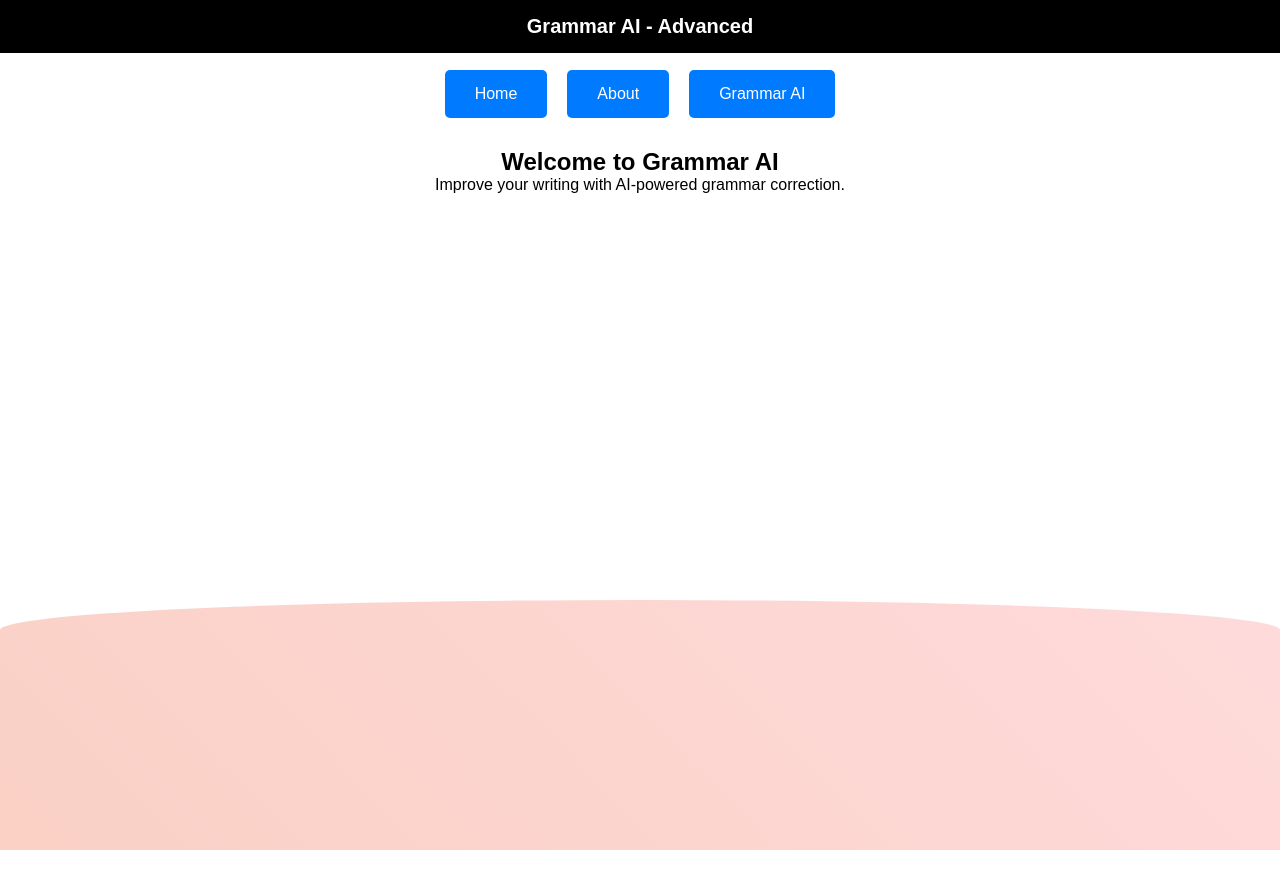
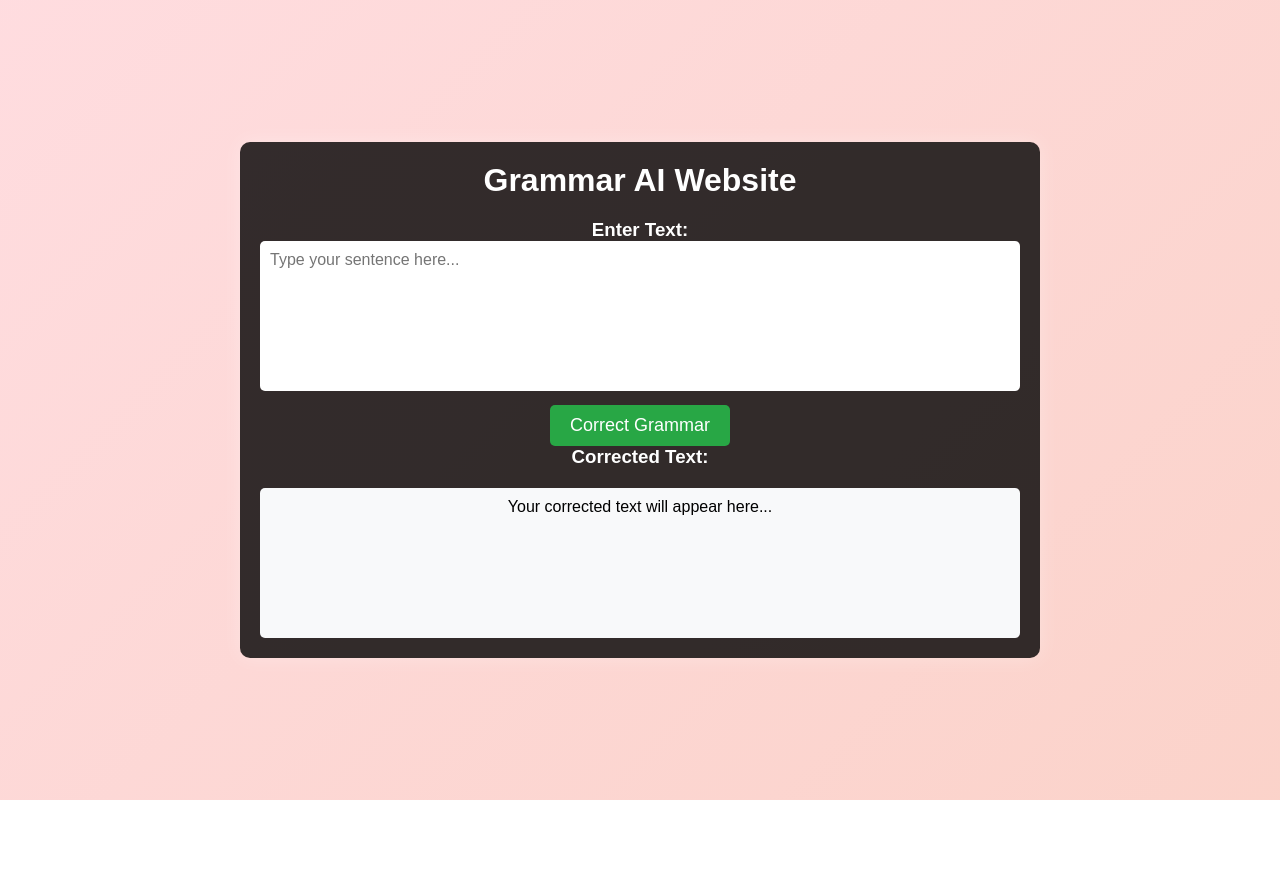
Before and after one commit to Adarsh-890/grammar-ai-website, a Flask app: page / in a window 1280 px wide. After the commit the page ends 800 px from the top, so only its background shows below. Run offline with Flask 3, Linux system fonts and the light colour scheme.

Commit message:
Update index.html

```diff
--- a/templates/index.html
+++ b/templates/index.html
@@ -3,7 +3,7 @@
 <head>
     <meta charset="UTF-8">
     <meta name="viewport" content="width=device-width, initial-scale=1.0">
-    <title>Grammar AI - Advanced UI</title>
+    <title>Grammar AI</title>
     <style>
         * {
             margin: 0;
@@ -13,120 +13,14 @@
         }
 
         body {
-            background: white;
-            min-height: 100vh;
-            overflow-x: hidden;
-        }
-
-        /* Navbar */
-        .navbar {
-            background: black;
-            color: white;
-            padding: 15px 20px;
-            text-align: center;
-            font-size: 20px;
-            font-weight: bold;
-            position: fixed;
-            width: 100%;
-            top: 0;
-            z-index: 1000;
-        }
-
-        /* Tabs */
-        .tabs {
+            height: 100vh;
             display: flex;
             justify-content: center;
-            margin-top: 70px;
-        }
-
-        .tab {
-            padding: 15px 30px;
-            background: #007BFF;
-            color: white;
-            cursor: pointer;
-            border-radius: 5px;
-            margin: 0 10px;
-            transition: 0.3s;
-        }
-
-        .tab:hover {
-            background: #0056b3;
-        }
-
-        .tab-content {
-            display: none;
-            text-align: center;
-            padding: 30px;
-        }
-
-        /* Active Tab */
-        .active {
-            display: block;
-        }
-
-        /* About Section */
-        .about {
-            padding: 50px;
-            text-align: center;
-            font-size: 18px;
-            line-height: 1.6;
-            max-width: 800px;
-            margin: auto;
-        }
-
-        /* Form & Output */
-        .container {
-            text-align: center;
-            margin-top: 30px;
-        }
-
-        textarea {
-            width: 80%;
-            max-width: 600px;
-            height: 100px;
-            padding: 10px;
-            border: 1px solid #ccc;
-            border-radius: 5px;
-            display: block;
-            margin: auto;
-            resize: vertical;
-        }
-
-        button {
-            padding: 12px 25px;
-            font-size: 16px;
-            cursor: pointer;
-            background-color: #007BFF;
-            color: white;
-            border: none;
-            border-radius: 5px;
-            margin-top: 10px;
-        }
-
-        button:hover {
-            background-color: #0056b3;
-        }
-
-        .output-box {
-            margin-top: 20px;
-            width: 80%;
-            max-width: 600px;
-        }
-
-        /* Smooth Animated Gradient */
-        body::after {
-            content: "";
-            position: absolute;
-            bottom: -50px;
-            left: 0;
-            width: 100%;
-            height: 250px;
-            background: linear-gradient(45deg, #ff9a9e, #fad0c4, #ffdde1, #ff758c);
+            align-items: center;
+            flex-direction: column;
+            background: linear-gradient(-45deg, #ff9a9e, #fad0c4, #ffdde1, #ff758c);
             background-size: 400% 400%;
             animation: gradientAnimation 10s ease infinite;
-            border-top-left-radius: 50% 30px;
-            border-top-right-radius: 50% 30px;
-            z-index: -1;
         }
 
         @keyframes gradientAnimation {
@@ -134,61 +28,90 @@
             50% { background-position: 100% 50%; }
             100% { background-position: 0% 50%; }
         }
+
+        .container {
+            width: 90%;
+            max-width: 800px;
+            background: rgba(0, 0, 0, 0.8);
+            padding: 20px;
+            border-radius: 10px;
+            text-align: center;
+            color: white;
+            box-shadow: 0px 0px 20px rgba(255, 255, 255, 0.3);
+        }
+
+        h1 {
+            color: #ffffff;
+            margin-bottom: 20px;
+        }
+
+        textarea {
+            width: 100%;
+            height: 150px;
+            padding: 10px;
+            border-radius: 5px;
+            border: none;
+            font-size: 16px;
+            margin-bottom: 10px;
+            resize: none;
+        }
+
+        button {
+            padding: 10px 20px;
+            font-size: 18px;
+            cursor: pointer;
+            background-color: #28a745;
+            color: white;
+            border: none;
+            border-radius: 5px;
+            transition: 0.3s;
+        }
+
+        button:hover {
+            background-color: #218838;
+        }
+
+        #output {
+            margin-top: 20px;
+            width: 100%;
+            height: 150px;
+            background: #f8f9fa;
+            color: black;
+            padding: 10px;
+            border-radius: 5px;
+            font-size: 16px;
+            overflow-y: auto;
+        }
     </style>
 </head>
 <body>
 
-    <!-- Navbar -->
-    <div class="navbar">
-        Grammar AI - Advanced
-    </div>
+    <div class="container">
+        <h1>Grammar AI Website</h1>
 
-    <!-- Tabs -->
-    <div class="tabs">
-        <div class="tab" onclick="showTab('home')">Home</div>
-        <div class="tab" onclick="showTab('about')">About</div>
-        <div class="tab" onclick="showTab('grammar')">Grammar AI</div>
-    </div>
+        <h3>Enter Text:</h3>
+        <textarea id="inputText" placeholder="Type your sentence here..."></textarea>
 
-    <!-- Home Section -->
-    <div id="home" class="tab-content active">
-        <h2>Welcome to Grammar AI</h2>
-        <p>Improve your writing with AI-powered grammar correction.</p>
-    </div>
+        <br>
+        <button onclick="correctGrammar()">Correct Grammar</button>
 
-    <!-- About Section -->
-    <div id="about" class="tab-content">
-        <div class="about">
-            <h2>About Us</h2>
-            <p>Grammar AI is an advanced tool designed to enhance your writing skills.
-               Our AI detects errors and suggests the best corrections to improve clarity, grammar, and fluency.</p>
-        </div>
-    </div>
-
-    <!-- Grammar AI Section -->
-    <div id="grammar" class="tab-content">
-        <form method="post">
-            <div class="container">
-                <h3>Enter Text:</h3>
-                <textarea name="text" placeholder="Type your sentence here...">{% if input_text %}{{ input_text }}{% endif %}</textarea>
-                <br>
-                <button type="submit">Correct Grammar</button>
-            </div>
-        </form>
-
-        {% if corrected_text %}
-            <div class="container">
-                <h3>Grammar Corrected:</h3>
-                <textarea class="output-box" readonly>{{ corrected_text }}</textarea>
-            </div>
-        {% endif %}
+        <h3>Corrected Text:</h3>
+        <div id="output">Your corrected text will appear here...</div>
     </div>
 
     <script>
-        function showTab(tabId) {
-            let tabs = document.querySelectorAll('.tab-content');
-            tabs.forEach(tab => tab.style.display = 'none');
-            document.getElementById(tabId).style.display = 'block';
+        function correctGrammar() {
+            let input = document.getElementById("inputText").value;
+            let correctedText = input.replace(/\bdoesn\'t went\b/g, "didn't go")
+                                     .replace(/\bWe eat\b/g, "We ate")
+                                     .replace(/\btalks\b/g, "talked")
+                                     .replace(/\bgoes to the market and buy\b/g, "goes to the market and buys")
+                                     .replace(/\bwas playing\b/g, "were playing")
+                                     .replace(/\bcall us\b/g, "called us")
+                                     .replace(/\bThey are watching\b/g, "They were watching")
+                                     .replace(/\bwhile I do\b/g, "while I was doing");
+
+            document.getElementById("output").innerText = correctedText;
         }
     </script>
 
```
